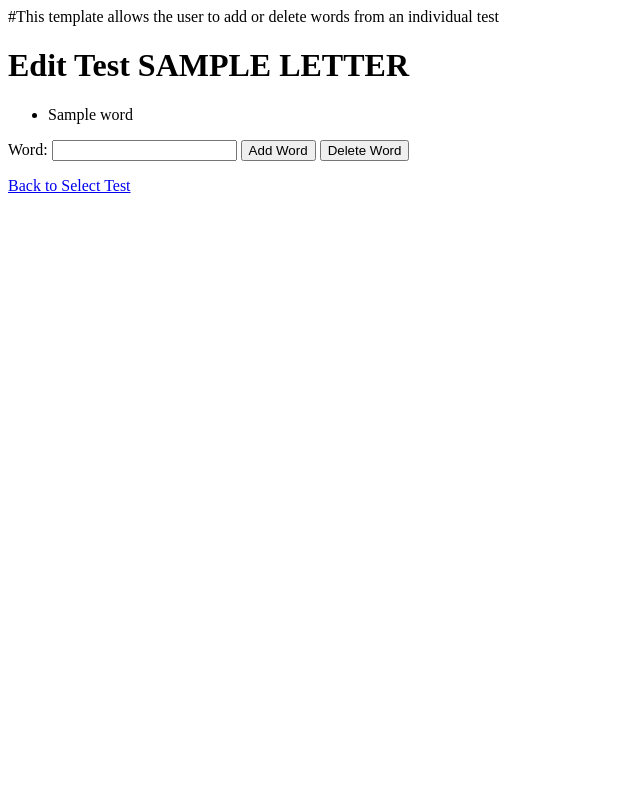
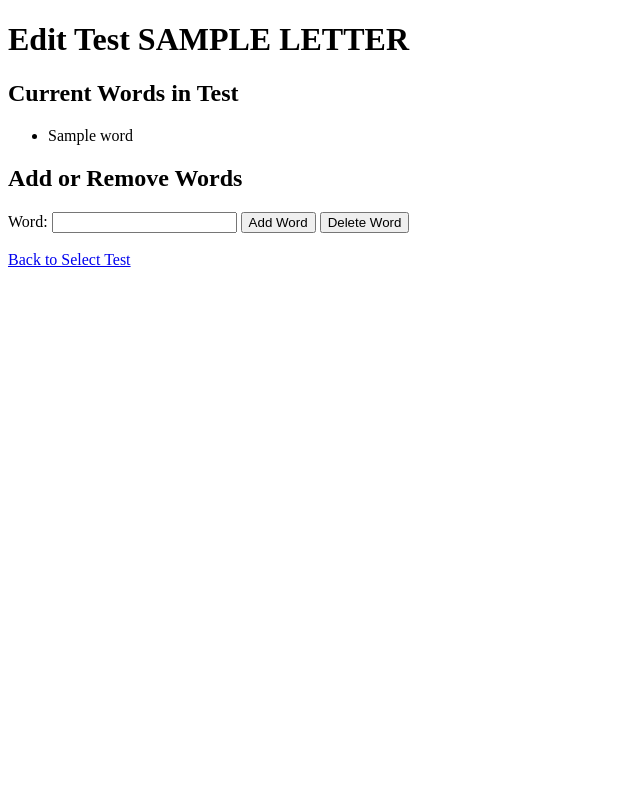
Before and after one commit to suasrp/flask-suasrp-repository-001, a Flask app: template templates/edit_test.html in a window 1280 px wide. Shown: the whole page, without its empty margins (0-640 px from the left). Run offline with Flask 3, Linux system fonts and the light colour scheme; the template is opened without the code that fills it: most values are stand-ins (such as "Sample title", 1, 10 or a date in 2020).

Commit message:
Update edit_test.html 11-8-2024-717pm
Modifications in edit_test.html:

Current words in the test: A list of the current words for the selected test is displayed.

Add or delete words: A form is provided where the user can enter a new word to be added to the test or an existing word to be deleted from the test. The buttons allow users to choose whether they want to add or delete a word.

Back link: A back link is provided to return to the "Select Test" page.

```diff
--- a/templates/edit_test.html
+++ b/templates/edit_test.html
@@ -1,5 +1,3 @@
-#This template allows the user to add or delete words from an individual test
-
 <!DOCTYPE html>
 <html lang="en">
 <head>
@@ -9,17 +7,25 @@
 </head>
 <body>
     <h1>Edit Test {{ letter.upper() }}</h1>
+
+    <h2>Current Words in Test</h2>
     <ul>
         {% for word in words %}
             <li>{{ word }}</li>
         {% endfor %}
     </ul>
+
+    <h2>Add or Remove Words</h2>
     <form method="POST">
         <label for="word">Word:</label>
         <input type="text" name="word" required>
+
+        <!-- Buttons for adding or deleting a word -->
         <button type="submit" name="action" value="add">Add Word</button>
         <button type="submit" name="action" value="delete">Delete Word</button>
     </form>
+
+    <br>
     <a href="{{ url_for('select_test') }}">Back to Select Test</a>
 </body>
 </html>
```
